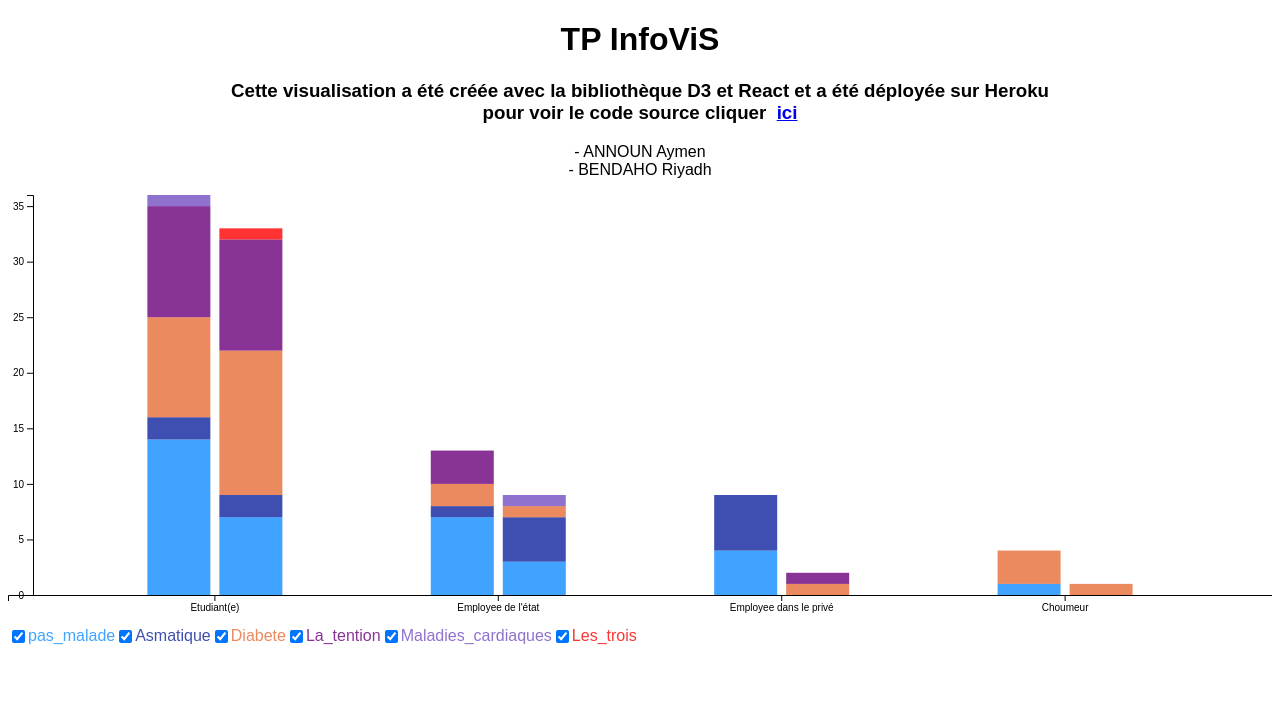
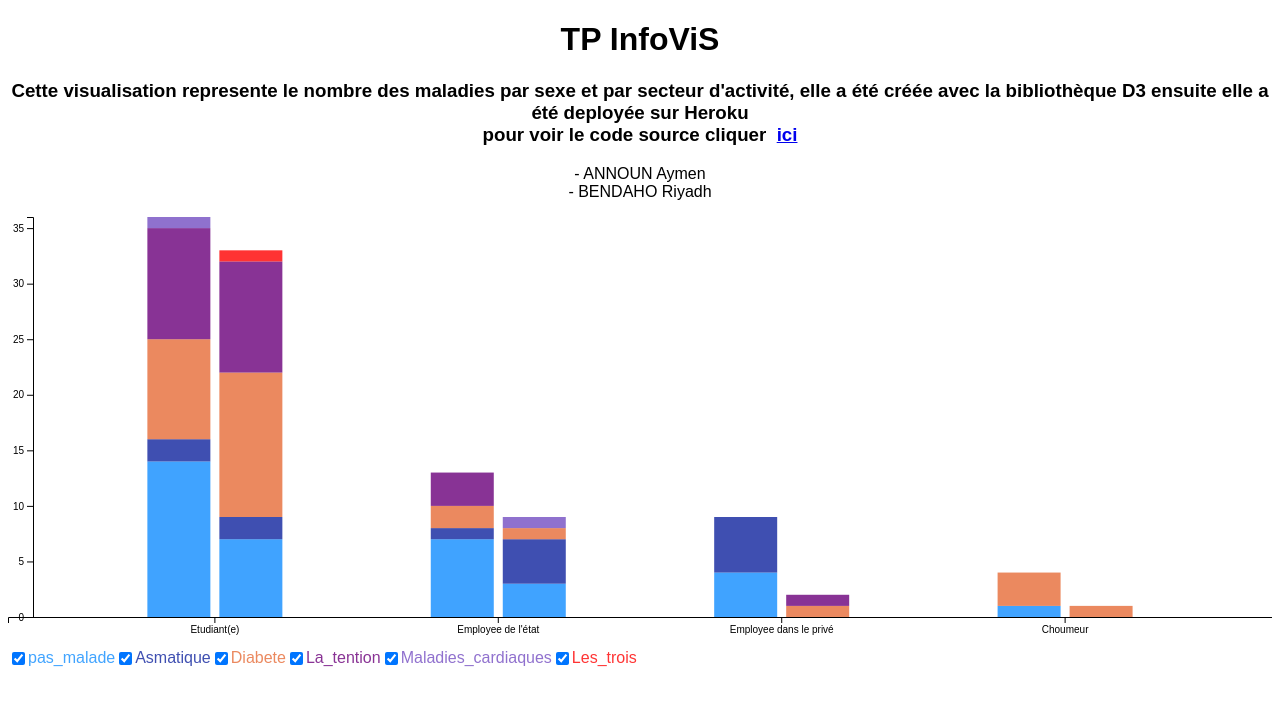
Before and after one commit to announaymen/DataVizWithD3, a React (Create React App) app: page / in a window 1280 px wide. Shown: the top 706 px of the page. Built offline with nearby package versions, Linux system fonts and the light colour scheme.

Commit message:
Update App.js

```diff
--- a/src/App.js
+++ b/src/App.js
@@ -7,8 +7,9 @@ export default function App() {
     <div className="App">
       <h1>TP InfoViS </h1>
       <h3>
-        Cette visualisation a été créée avec la bibliothèque D3 et React et a
-        été déployée sur Heroku <br />
+        Cette visualisation represente le nombre des maladies par sexe et par
+        secteur d'activité, elle a été créée avec la bibliothèque D3 ensuite
+        elle a été deployée sur Heroku <br />
         pour voir le code source cliquer &nbsp;
         <a href="https://github.com/announaymen/DataVizWithD3" target="_blank">
           ici
```
